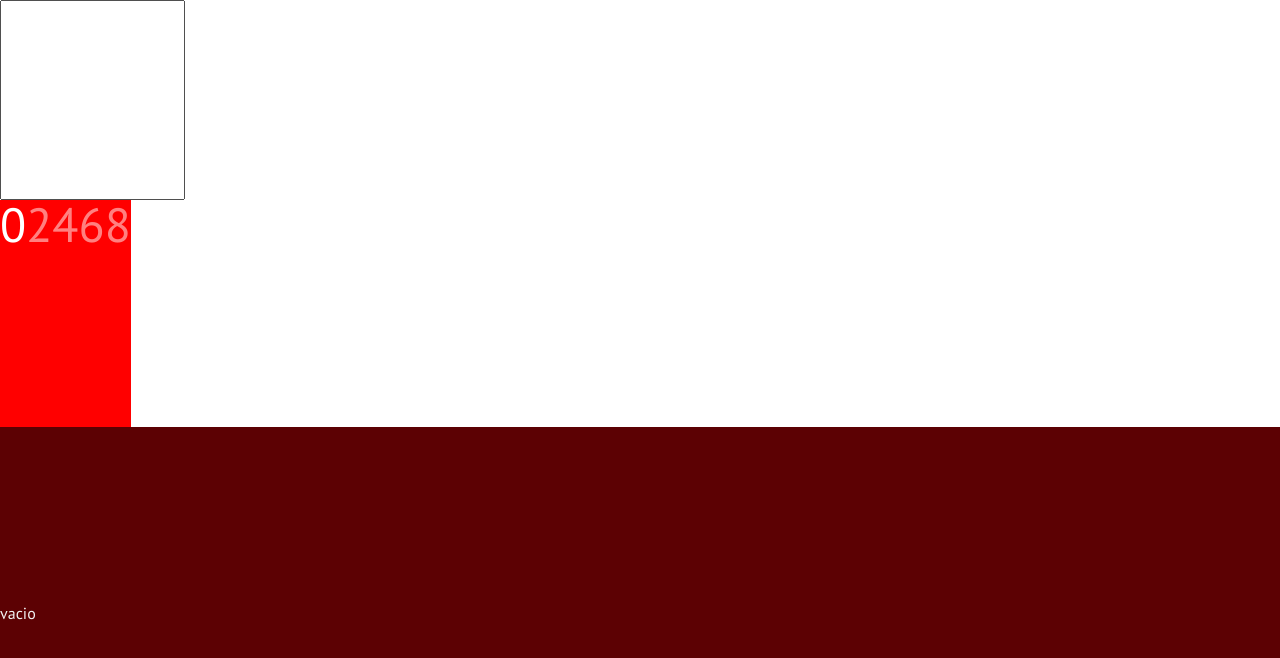
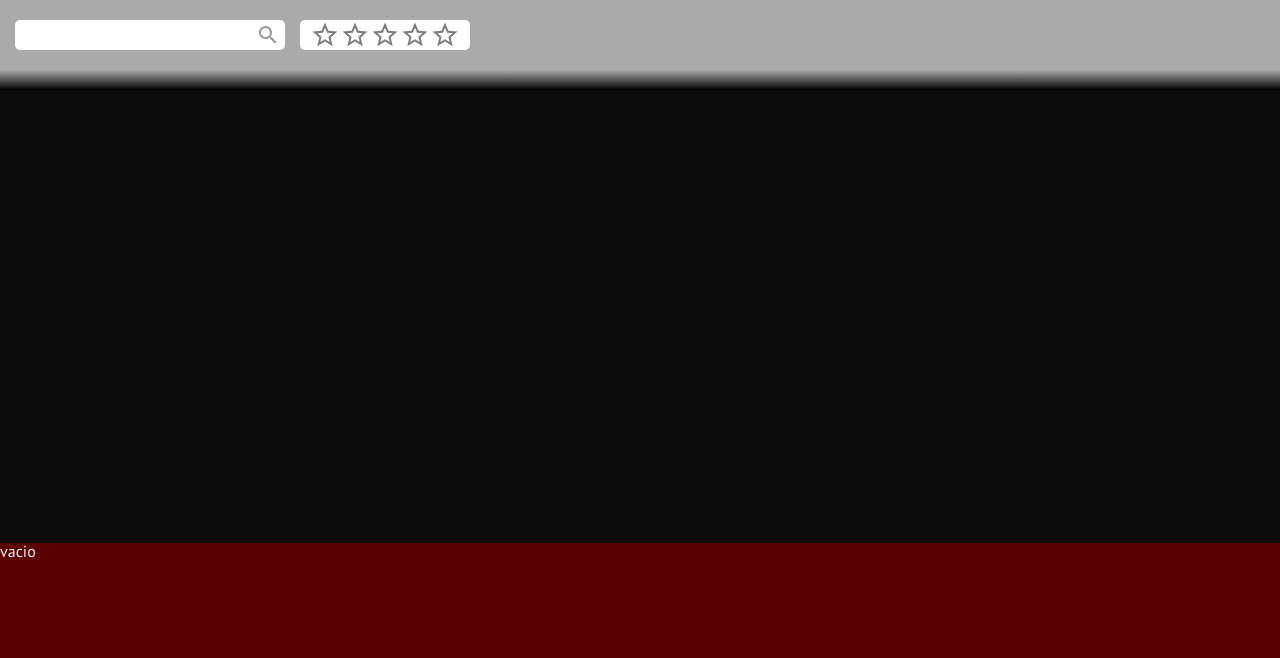
Before and after one commit to NeverSlowDown/cinema-challenge, a React (Create React App) app: page / in a window 1280 px wide. Shown: the top 658 px of the page. Built offline with nearby package versions, Linux system fonts and the light colour scheme.

Commit message:
styling header and adding stars filtering

```diff
--- a/package.json
+++ b/package.json
@@ -3,6 +3,8 @@
   "version": "0.1.0",
   "private": true,
   "dependencies": {
+    "@material-ui/core": "^4.3.2",
+    "@material-ui/icons": "^4.2.1",
     "react": "^16.9.0",
     "react-dom": "^16.9.0",
     "react-scripts": "3.1.1",
--- a/src/components/Filter.js
+++ b/src/components/Filter.js
@@ -1,36 +1,62 @@
 import React from 'react';
 import styled from "styled-components";
+import  { Star as StarIcon, StarBorder }  from '@material-ui/icons';
 
 const FilterContainer = styled.section`
   display: flex;
   flex-wrap: wrap;
-  background: white;
-  width: 100%;
   color: black;
+  align-items: flex-start;
 `;
 
 const Stars = styled.div`
   display: flex;
   flex-wrap: wrap;
-  background: red;
+  background: white;
   font-size: 3em;
+  border-radius: 5px;
+  padding: 0 10px;
 `;
 
 const StyledStar = styled.div`
   color: white;
-  opacity: ${props => props.isActive ? 1 : 0.5}
+  opacity: ${props => props.isActive ? 1 : 0.5};
+  cursor: pointer;
+  height: 30px;
+  display: flex;
+  @keyframes fadeIn {
+    0% {opacity: 0}
+    100% {opacity: 1}
+  }
+  svg {
+    width: 30px;
+    height: 30px;
+    animation: fadeIn 0.2s ease;
+    transition: 0.2s ease;
+    fill: black;
+    &:hover {
+      transform: scale(1.2)
+    }
+  }
 `;
 
 const Star = ({number, onClick, isActive}) => {
   return (
-    <StyledStar onClick={onClick} isActive={isActive}>{number}</StyledStar>
+    <StyledStar onClick={onClick} isActive={isActive}>
+      {isActive
+        ? <StarIcon />
+        : <StarBorder />
+      }
+    </StyledStar>
   )
 }
 
 const Filter = ({rating, setRating}) => {
 
   const handleRating = number => {
-    setRating({from: number, to: number + 2});
+    rating
+    ? setRating(false)
+    : setRating({from: number, to: number + 2});
   }
 
   return (
--- a/src/components/Home.js
+++ b/src/components/Home.js
@@ -15,11 +15,32 @@ const HomeContainer = styled.section`
   font-size: 1em;
 `;
 
+const MainNav = styled.nav`
+  width: 100%;
+  background: rgba(255,255,255,0.65);
+  position: relative;
+  display: flex;
+  align-items: center;
+  max-height: 70px;
+  &:after {
+    content: "";
+    background: -moz-linear-gradient(top,  rgba(255,255,255,0.65) 0%, rgba(0,0,0,1) 100%); /* FF3.6-15 */
+    background: -webkit-linear-gradient(top,  rgba(255,255,255,0.65) 0%,rgba(0,0,0,1) 100%); /* Chrome10-25,Safari5.1-6 */
+    background: linear-gradient(to bottom,  rgba(255,255,255,0.65) 0%,rgba(0,0,0,1) 100%); /* W3C, IE10+, FF16+, Chrome26+, Opera12+, Safari7+ */
+    filter: progid:DXImageTransform.Microsoft.gradient( startColorstr='#a6ffffff', endColorstr='#000000',GradientType=0 ); /* IE6-9 */
+    display: flex;
+    width: 100%;
+    height: 20px;
+    left: 0px;
+    position: absolute;
+    bottom: -20px;
+  }
+`;
 
 const Home = () => {
   const [selected, setSelected] = useState(false);
   const [expanded, setExpanded] = useState(true);
-  const [rating, setRating] = useState({from: 0, to: 10});
+  const [rating, setRating] = useState(false);
   const [search, setSearch] = useState("");
   const [movies, setMovies] = useState([]);
 
@@ -27,8 +48,10 @@ const Home = () => {
   console.log("el filter", rating);
   return (
     <HomeContainer>
-      <Search search={search} setSearch={setSearch} />
-      <Filter rating={rating} setRating={setRating} />
+      <MainNav>
+        <Search search={search} setSearch={setSearch} />
+        <Filter rating={rating} setRating={setRating} />
+      </MainNav>
       <MovieDetail movie={selected} />
       <MovieList movies={movies} />
     </HomeContainer>
--- a/src/components/MovieDetail.js
+++ b/src/components/MovieDetail.js
@@ -4,7 +4,7 @@ import styled from "styled-components";
 const MovieDetailContainer = styled.section`
   display: flex;
   flex-wrap: wrap;
-  background: #5C0103;
+  background: #0C0C0C;
   width: 100%;
 `;
 
--- a/src/components/Search.js
+++ b/src/components/Search.js
@@ -1,12 +1,46 @@
 import React from 'react';
 import styled from "styled-components";
+import  {Search as SearchIcon}  from '@material-ui/icons';
 
 const SearchContainer = styled.section`
   display: flex;
   flex-wrap: wrap;
-  background: white;
+  width: 300px;
+  color: black;
+  align-items: flex-start;
+`;
+
+const SearchInput = styled.div`
   width: 100%;
-  color: black;
+  max-width: 300px;
+  display: flex;
+  flex-wrap: wrap;
+  max-width: 400px;
+  padding: 15px;
+  position: relative;
+  svg {
+    position: absolute;
+    right: 20px;
+    top: 18px;
+    fill: #000000cc;
+    opacity: 0.5;
+    transition: 0.5s ease;
+  }
+  input {
+    width: 100%;
+    min-height: 30px;
+    border: none;
+    background: white;
+    padding-left: 10px;
+    padding-right: 35px;
+    border-radius: 5px;
+    &:focus {
+      outline: none;
+      ~ svg {
+        opacity: 1;
+      }
+    }
+  }
 `;
 
 
@@ -17,7 +51,10 @@ const Search = ({search, setSearch}) => {
 
   return (
     <SearchContainer>
-      <input type="search" onChange={handleChange} />
+      <SearchInput>
+        <input type="search" onChange={handleChange} />
+        <SearchIcon />
+      </SearchInput>
     </SearchContainer>
   );
 }
```
Also changed, not shown: 1 other file (tests, documents, lock files or other folders).
